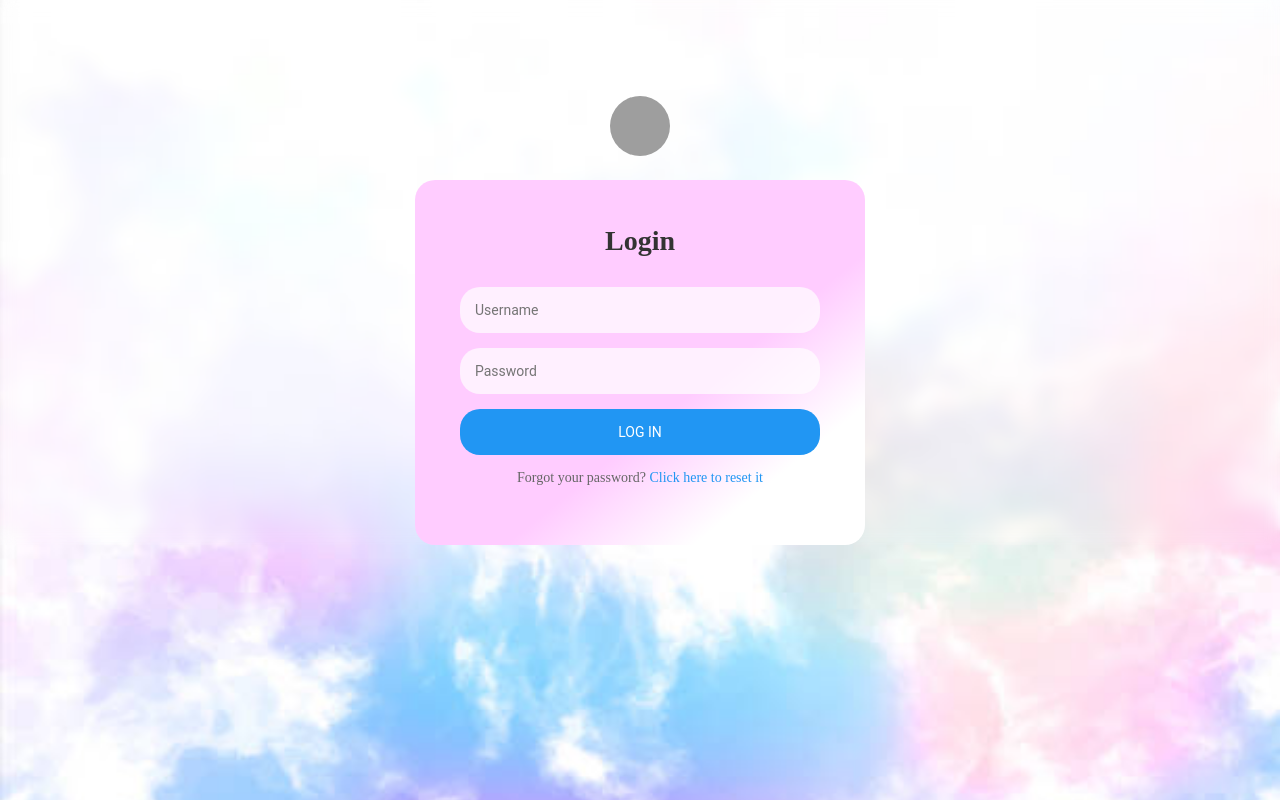
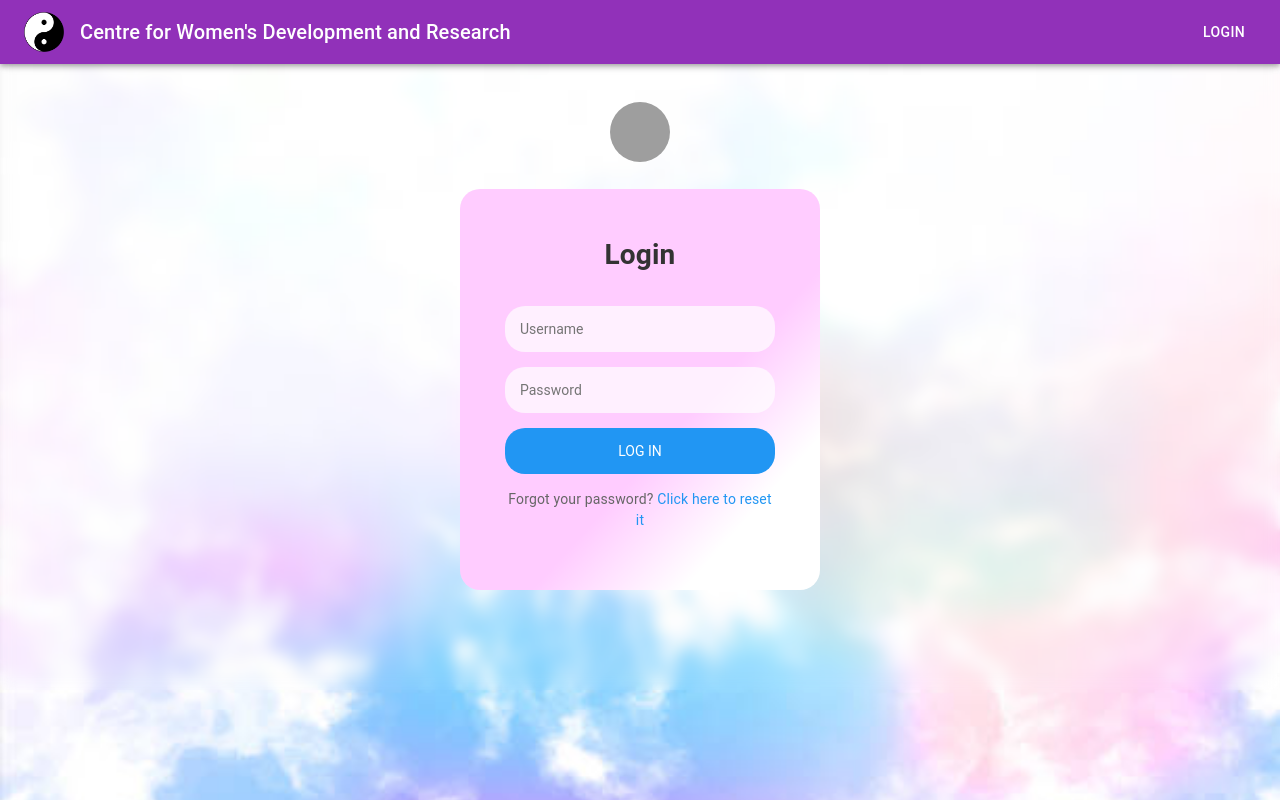
Before and after one commit to suraj-iitb/cwdr, a React (Create React App) app: page /signin in a window 1280 px wide. Built offline with nearby package versions, Linux system fonts and the light colour scheme; no server answers; grey boxes are pictures that could not be loaded.

Commit message:
changes in header

```diff
--- a/src/components/Header.js
+++ b/src/components/Header.js
@@ -9,6 +9,8 @@ import MenuItem from "@mui/material/MenuItem";
 import Menu from "@mui/material/Menu";
 import Box from "@mui/material/Box";
 import { useDispatch, useSelector } from "react-redux";
+import Divider from "@mui/material/Divider";
+import Button from '@mui/material/Button';
 
 import { setMobileOpen } from "../redux/slices/mobileOpenSlice";
 import { useAuth } from "../hooks";
@@ -58,7 +60,7 @@ export function Header(props) {
   };
 
   return (
-    <Box sx={{ height: props.drawerWidth ? '100vh' : '8vh' }}>
+    <Box sx={{ height: props.drawerWidth ? "100vh" : "8vh" }}>
       <AppBar
         position="fixed"
         sx={{
@@ -66,7 +68,7 @@ export function Header(props) {
           ml: { sm: `${props.drawerWidth}px` },
         }}
       >
-        <Toolbar style={{backgroundColor: "#9131b9"}}>
+        <Toolbar style={{ backgroundColor: "#9131b9" }}>
           <IconButton
             color="inherit"
             aria-label="open drawer"
@@ -101,7 +103,7 @@ export function Header(props) {
 
           <Box sx={{ flexGrow: 1 }} />
 
-          {currentUser && (
+          {currentUser ? (
             <div>
               <IconButton
                 size="large"
@@ -114,6 +116,7 @@ export function Header(props) {
                 <AccountCircle />
               </IconButton>
               <Menu
+                sx={{ mt: "30px" }}
                 id="menu-appbar"
                 anchorEl={anchorEl}
                 anchorOrigin={{
@@ -128,12 +131,23 @@ export function Header(props) {
                 open={Boolean(anchorEl)}
                 onClose={handleClose}
               >
+                <MenuItem>
+                  <Typography>
+                    Signed in as{" "}
+                    <strong>
+                      {currentUser.firstName} {currentUser.lastName}
+                    </strong>
+                  </Typography>
+                </MenuItem>
+                <Divider />
                 {currentUser?.roles?.includes(ROLES.ADMIN) && (
                   <MenuItem onClick={handleAdmin}>Admin</MenuItem>
                 )}
                 <MenuItem onClick={handleSignOut}>Sign Out</MenuItem>
               </Menu>
             </div>
+          ) : (
+            <Button color="inherit">Login</Button>
           )}
         </Toolbar>
       </AppBar>
--- a/src/pages/Home.js
+++ b/src/pages/Home.js
@@ -2,6 +2,7 @@ import React from "react";
 import Typography from "@mui/material/Typography";
 import Grid from "@mui/material/Grid";
 import ArrowForwardIcon from "@mui/icons-material/ArrowForward";
+import CssBaseline from "@mui/material/CssBaseline";
 
 import {
   Box,
@@ -53,6 +54,9 @@ export const Home = () => {
 
   return (
     <>
+        <Box>
+      <CssBaseline />
+
       <Header />
       <Box sx={{padding: "1rem"}}>
         <Typography
@@ -67,6 +71,7 @@ export const Home = () => {
         </Typography>
       </Box>
       <Grid className="overallContainer">{renderCards()}</Grid>
+      </Box>
     </>
   );
 };
--- a/src/pages/SignIn.js
+++ b/src/pages/SignIn.js
@@ -2,6 +2,10 @@ import React, { useState } from "react";
 import "./SignIn.scss";
 import { useAuth } from "../hooks";
 import { useNavigate } from "react-router-dom";
+import { Header } from "../components";
+import CssBaseline from "@mui/material/CssBaseline";
+
+import Box from "@mui/material/Box";
 
 export const SignIn = () => {
   const [email, setEmail] = useState("");
@@ -22,9 +26,13 @@ export const SignIn = () => {
     setLoading(false);
   };
 
-  const comp = currentUser ? (
+  const comp  = currentUser ? (
     navigate("/")
   ) : (
+    <>
+    <Box sx={{ display: "flex" }}>
+      <CssBaseline />
+    <Header />
     <div className="login-page">
       <div className="avatar">
         <img
@@ -52,6 +60,9 @@ export const SignIn = () => {
         </p>
       </div>
     </div>
+    </Box>
+    </>
+
   );
 
   return comp;
```
